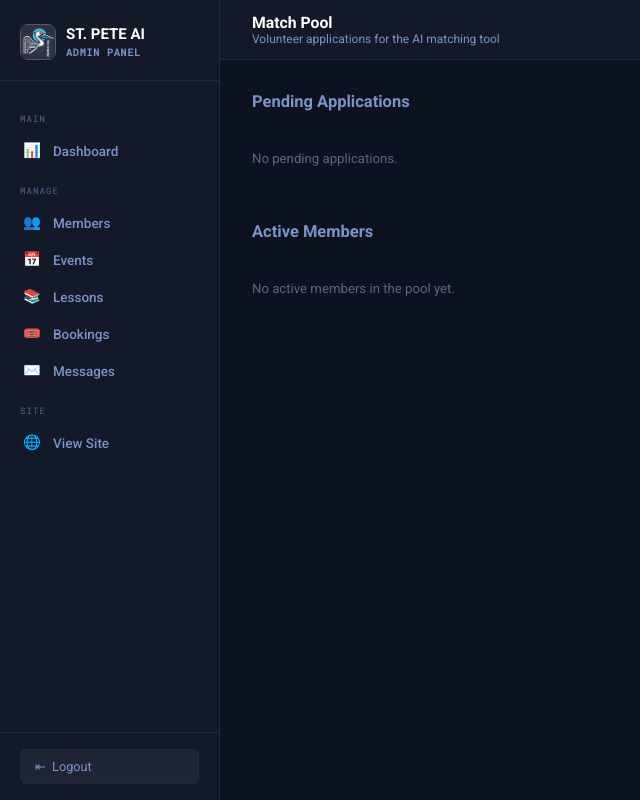
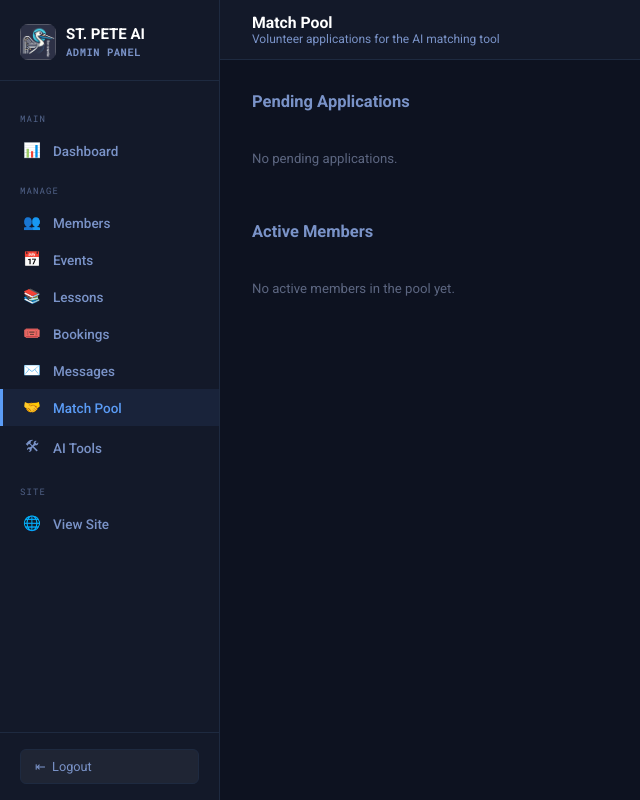
Before and after one commit to Scrumbuddha/stpeteai, a Flask app: page /admin/match-profiles in a window 1280 px wide. Shown: the whole page, without its empty margins (0-640 px from the left). Run offline with Flask 3, Linux system fonts and the light colour scheme; the visitor is signed in with stand-in values (Sample User, id 1); some libraries are stand-ins or nearby versions.

Commit message:
feat: add Showcase and Match Pool links to nav

```diff
--- a/app.py
+++ b/app.py
@@ -294,6 +294,7 @@ def sitemap():
         ('https://www.stpeteai.org/#meetup',         '2026-03-09', 'weekly',  '0.8'),
         ('https://www.stpeteai.org/#claudes-brain',  '2026-03-09', 'monthly', '0.7'),
         ('https://www.stpeteai.org/#contact',        '2026-03-09', 'yearly',  '0.6'),
+        ('https://www.stpeteai.org/match',  '2026-05-21', 'weekly',  '0.8'),
     ]
     xml = ['<?xml version="1.0" encoding="UTF-8"?>',
            '<urlset xmlns="http://www.sitemaps.org/schemas/sitemap/0.9">']
--- a/templates/admin/layout.html
+++ b/templates/admin/layout.html
@@ -149,6 +149,12 @@ select option{background:var(--dark-card)}
     <a href="/admin/contacts" class="{% if request.endpoint == 'admin_contacts' %}active{% endif %}">
       <span class="ico">✉️</span> Messages
     </a>
+    <a href="/admin/match-profiles" class="{% if 'match_profile' in request.endpoint %}active{% endif %}">
+      <span class="ico">🤝</span> Match Pool
+    </a>
+    <a href="/admin/tools" class="{% if 'tool' in request.endpoint %}active{% endif %}">
+      <span class="ico">🛠</span> AI Tools
+    </a>
     <div class="nav-section">Site</div>
     <a href="/" target="_blank"><span class="ico">🌐</span> View Site</a>
   </nav>
--- a/templates/index.html
+++ b/templates/index.html
@@ -488,6 +488,7 @@ footer{background:var(--dark);border-top:1px solid var(--border-dark);padding:48
       <a href="#meetup">Meetup</a>
       <a href="#lessons">Book a Lesson</a>
       <a href="#claudes-brain">Resources</a>
+      <a href="/match">Showcase</a>
       <a href="#contact">Contact</a>
     </div>
     <a class="nav-cta" href="#membership">Join</a>
@@ -706,6 +707,9 @@ footer{background:var(--dark);border-top:1px solid var(--border-dark);padding:48
       </div>
 
     </div>
+    <p style="text-align:center;margin-top:24px;font-size:.9rem;color:#5c6680">
+  Are you an AI practitioner? <a href="/match/apply" style="color:#1a56db">Join the match pool</a> and help your community.
+</p>
   </div>
 </section>
 
```
